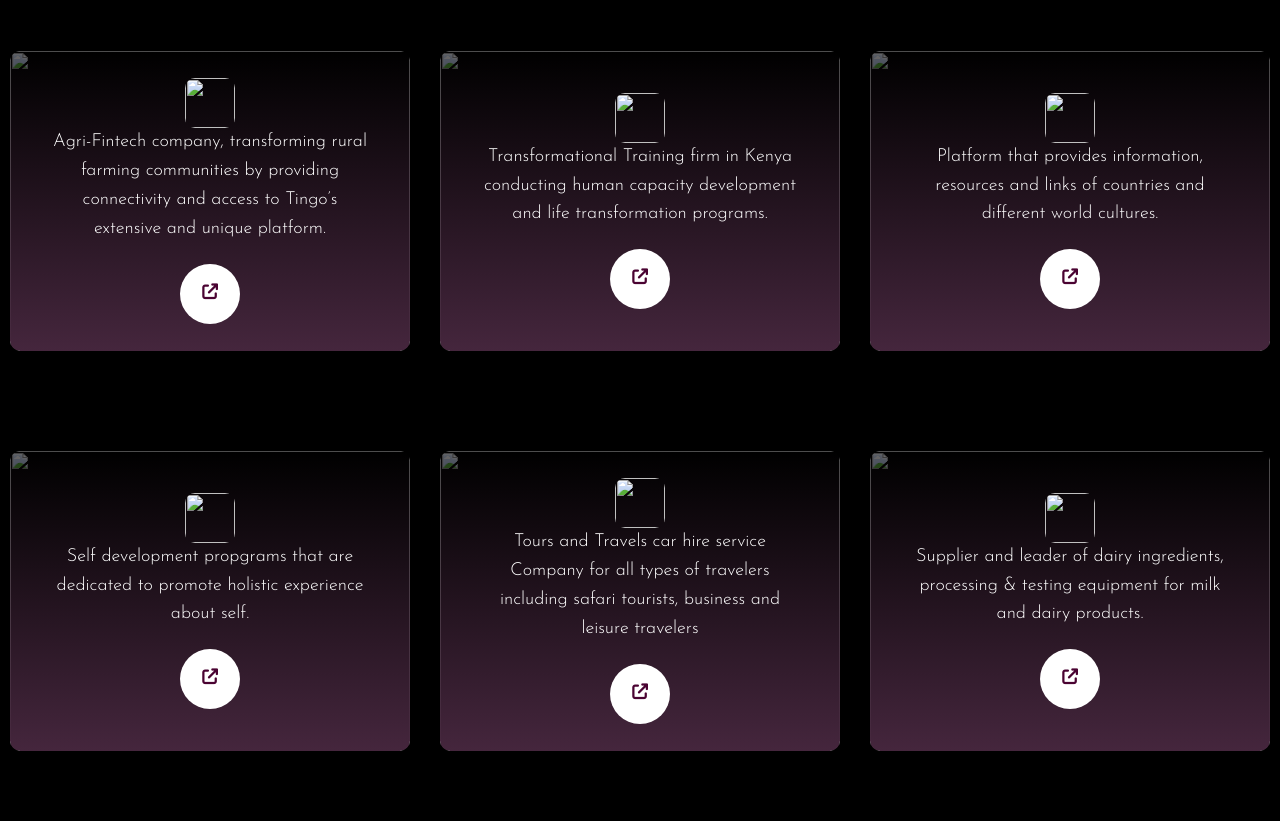
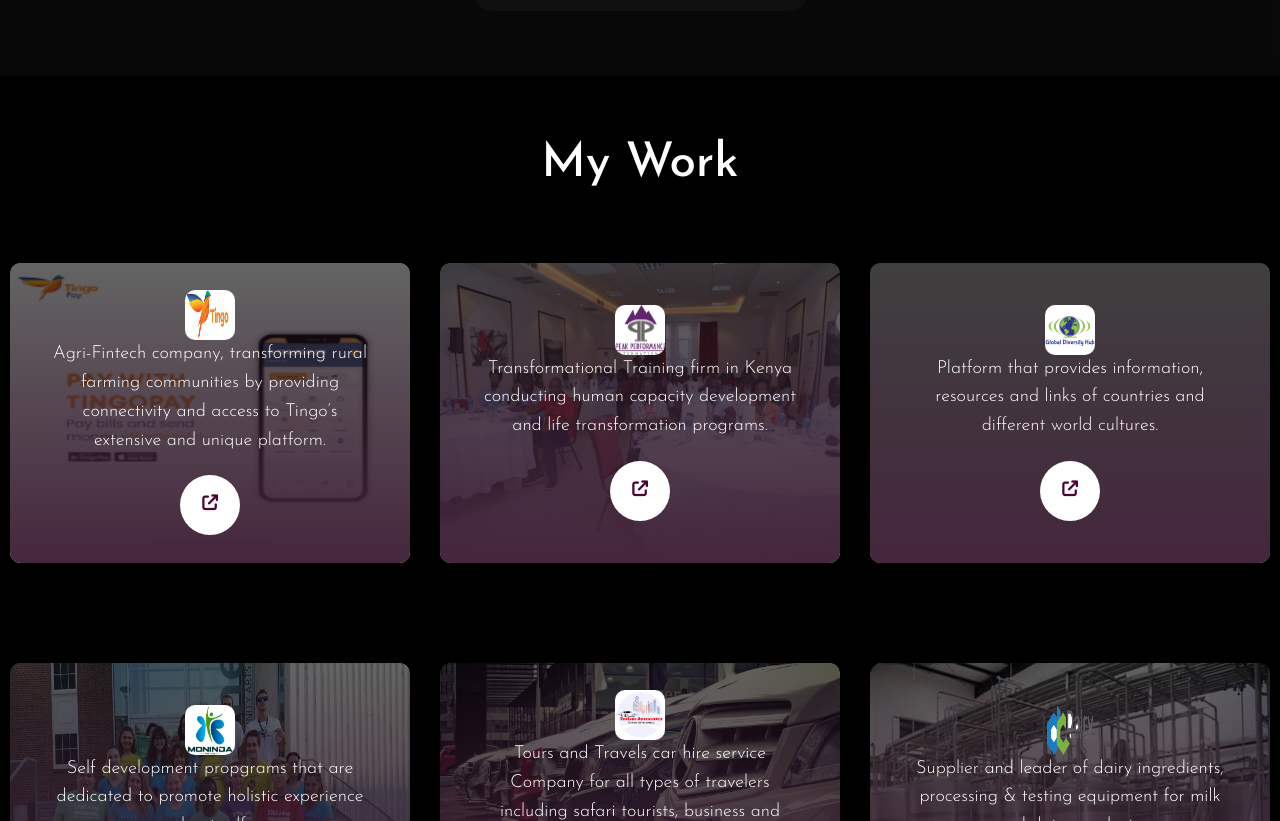
Before and after one commit to Usajim/my-portfolio-site, a plain HTML site: page index.html in a window 1280 px wide. Shown: the part 1979-2800 px from the top of the page. Drawn offline with Linux system fonts and the light colour scheme; the site is published under a folder, as on GitHub Pages, so addresses that start at the root find nothing.

Commit message:
changed image paths

```diff
--- a/index.html
+++ b/index.html
@@ -51,7 +51,7 @@
                 </div>
 
             <div class="hero__img">
-                <img src="/images/picw.png" alt="Mary's Pic">
+                <img src="images/picw.png" alt="Mary's Pic">
             </div>
         </section>
 
@@ -80,7 +80,7 @@
 
     <section class="about" id="about">
         <div class="main">
-            <img src="/images/desk.jpg" alt="Picture of Mary Standing">
+            <img src="images/desk.jpg" alt="Picture of Mary Standing">
 
             <div class="about-text">
                 <h1>About Me</h1>
@@ -146,9 +146,9 @@
                 <div class="work--list">
 
                     <div class="work">
-                        <img src="/images/tingo__background.png" alt="">
+                        <img src="images/tingo__background.png" alt="">
                         <div class="layer">
-                            <img src="/images/tingo__logo.jpg" alt="">
+                            <img src="images/tingo__logo.jpg" alt="">
                             <p>Agri-Fintech company, transforming rural farming communities by
                                 providing connectivity and access to Tingo’s extensive and unique platform.</p>
                             <a href="https://tingoinc.com" target="_blank"><i class="fas fa-arrow-up-right-from-square"></i></a>
@@ -156,19 +156,19 @@
                     </div>
 
                     <div class="work">
-                        <img src="/images/peak__background.jpg" alt="">
+                        <img src="images/peak__background.jpg" alt="">
                         <div class="layer">
-                            <img src="/images/peak.jpg" alt="">
+                            <img src="images/peak.jpg" alt="">
                             <p>Transformational Training firm in Kenya conducting human
                                 capacity development and life transformation programs.</p>
                             <a href="https://peakperformance-int.com" target="_blank"><i class="fas fa-arrow-up-right-from-square"></i></a>
                         </div>
                     </div>
                     <div class="work">
-                        <img src="/images/global__background.jpg" alt="">
+                        <img src="images/global__background.jpg" alt="">
 
                         <div class="layer">
-                            <img src="/images/global-div.jpg" alt="">
+                            <img src="images/global-div.jpg" alt="">
                             <p> Platform that provides information, resources and links of countries and different world cultures.</p>
                             <a href="https://globaldiversityhub.com" target="_blank"><i class="fas fa-arrow-up-right-from-square"></i></a>
                         </div>
@@ -176,28 +176,28 @@
                 </div>
                 <div class="work--list">
                     <div class="work">
-                        <img src="/images/moninda__backgroun.jpg" alt="">
+                        <img src="images/moninda__backgroun.jpg" alt="">
                         <div class="layer">
-                            <img src="/images/moninda.jpg" alt="">
+                            <img src="images/moninda.jpg" alt="">
                             <p> Self development propgrams that are  dedicated to promote holistic experience about self. </p>
                             <a href="https://moninda.com" target="_blank"><i class="fas fa-arrow-up-right-from-square"></i></a>
                         </div>
                     </div>
 
                     <div class="work">
-                        <img src="/images/topline__background.jpg" alt="">
+                        <img src="images/topline__background.jpg" alt="">
 
                         <div class="layer">
-                            <img src="/images/topline__logo.png" alt="">
+                            <img src="images/topline__logo.png" alt="">
                             <p>Tours and Travels car hire service Company for all types of travelers including
                                 safari tourists, business and leisure travelers</p>
                             <a href="https://toplineadventures.com" target="_blank"><i class="fas fa-arrow-up-right-from-square"></i></a>
                         </div>
                     </div>
                     <div class="work">
-                        <img src="/images/cheese-processing-plant.jpg" alt="">
+                        <img src="images/cheese-processing-plant.jpg" alt="">
                         <div class="layer">
-                            <img src="/images/dairy.png" alt="">
+                            <img src="images/dairy.png" alt="">
                             <p>Supplier and leader of dairy
                                  ingredients, processing & testing equipment for milk and dairy products.</p>
                             <a href="https://dairyconsultingafrica.com" target="_blank"><i class="fas fa-arrow-up-right-from-square"></i></a>
@@ -225,7 +225,7 @@
                         <a href="https://medium.com/@usaji"> <i class="fab fa-medium"></i></a>
                         <a href="https://stackoverflow.com/users/14764754/mary-usaji"><i class="fab fa-stack-overflow"></i></a>
                     </div>
-                    <a href="/images/myresume.pdf" download class="button btncv" >Download My Resume</a>
+                    <a href="images/myresume.pdf" download class="button btncv" >Download My Resume</a>
                 </div>
                 <div class="contact--right">
                     <form name="submit-to-google-sheet">
@@ -247,6 +247,6 @@
         </section>
 
 
-    <script src="/js/index.js"></script>
+    <script src="js/index.js"></script>
 </body>
 </html>
```
